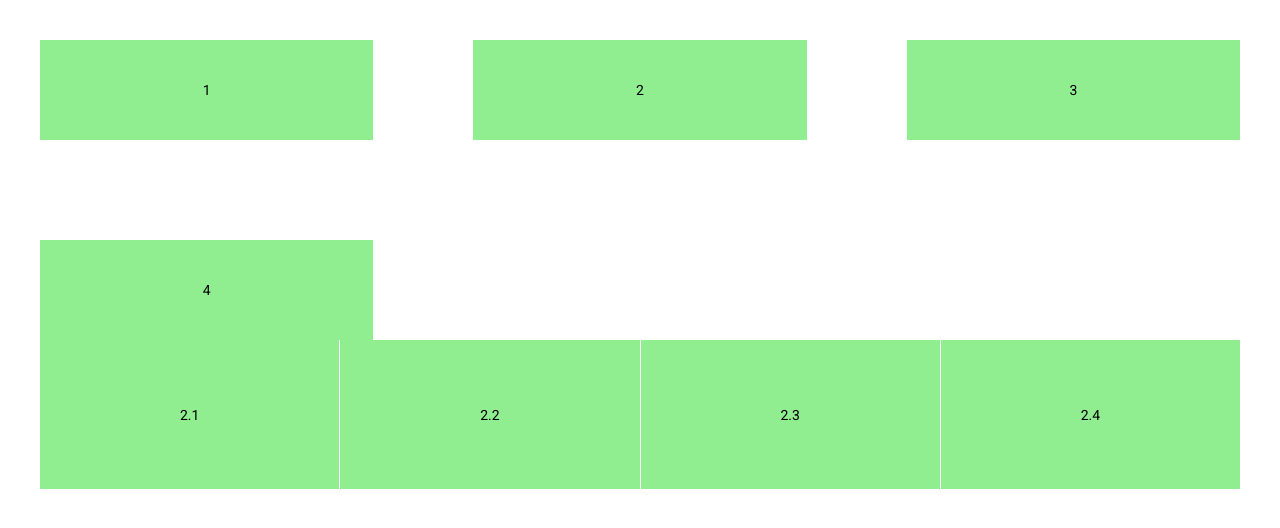
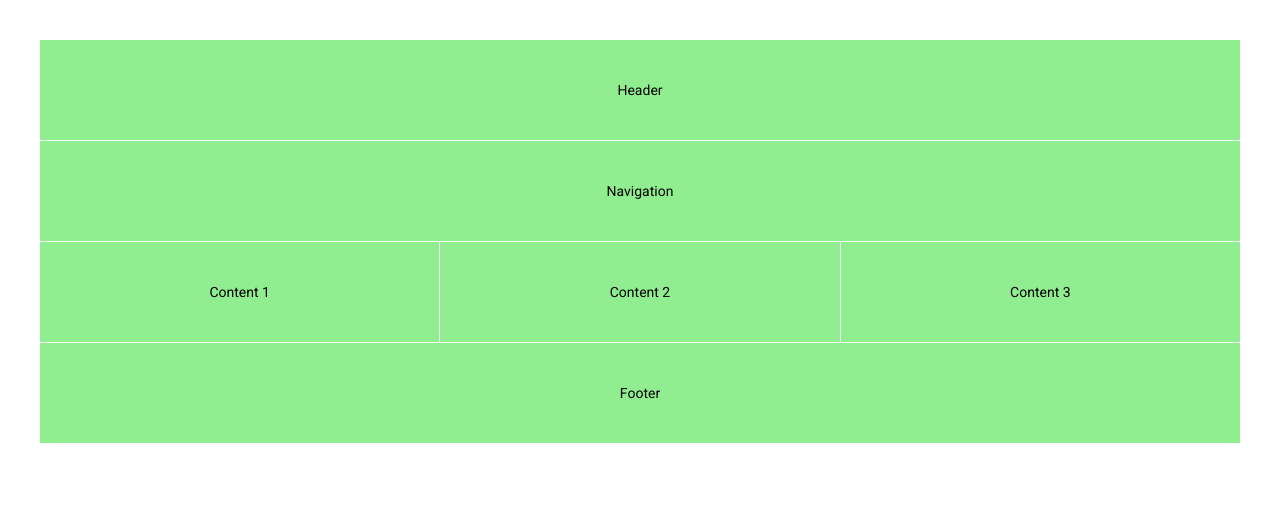
Before and after one commit to souhailouni/learn-Material, an Angular app: page / in a window 1280 px wide. Shown: the top 528 px of the page. Built offline with nearby package versions, Linux system fonts and the light colour scheme.

Commit message:
making-Layout

```diff
--- a/src/app/app.component.html
+++ b/src/app/app.component.html
@@ -1,16 +1,13 @@
 <div class="container">
 
-    <mat-grid-list cols="3" gutterSize="100px" rowHeight="100px">
-        <mat-grid-tile>1</mat-grid-tile>
-        <mat-grid-tile>2</mat-grid-tile>
-        <mat-grid-tile>3</mat-grid-tile>
-        <mat-grid-tile>4</mat-grid-tile>
+    <mat-grid-list cols="3" rowHeight="100px">
+        <mat-grid-tile colspan="3">Header</mat-grid-tile>
+        <mat-grid-tile colspan="3">Navigation</mat-grid-tile>
+        <mat-grid-tile>Content 1</mat-grid-tile>
+        <mat-grid-tile>Content 2</mat-grid-tile>
+        <mat-grid-tile>Content 3</mat-grid-tile>
+        <mat-grid-tile colspan="3">Footer</mat-grid-tile>
     </mat-grid-list>
 
-    <mat-grid-list cols="4" rowHeight="4:2">
-        <mat-grid-tile>2.1</mat-grid-tile>
-        <mat-grid-tile>2.2</mat-grid-tile>
-        <mat-grid-tile>2.3</mat-grid-tile>
-        <mat-grid-tile>2.4</mat-grid-tile>
-    </mat-grid-list>
+
 </div>
```
